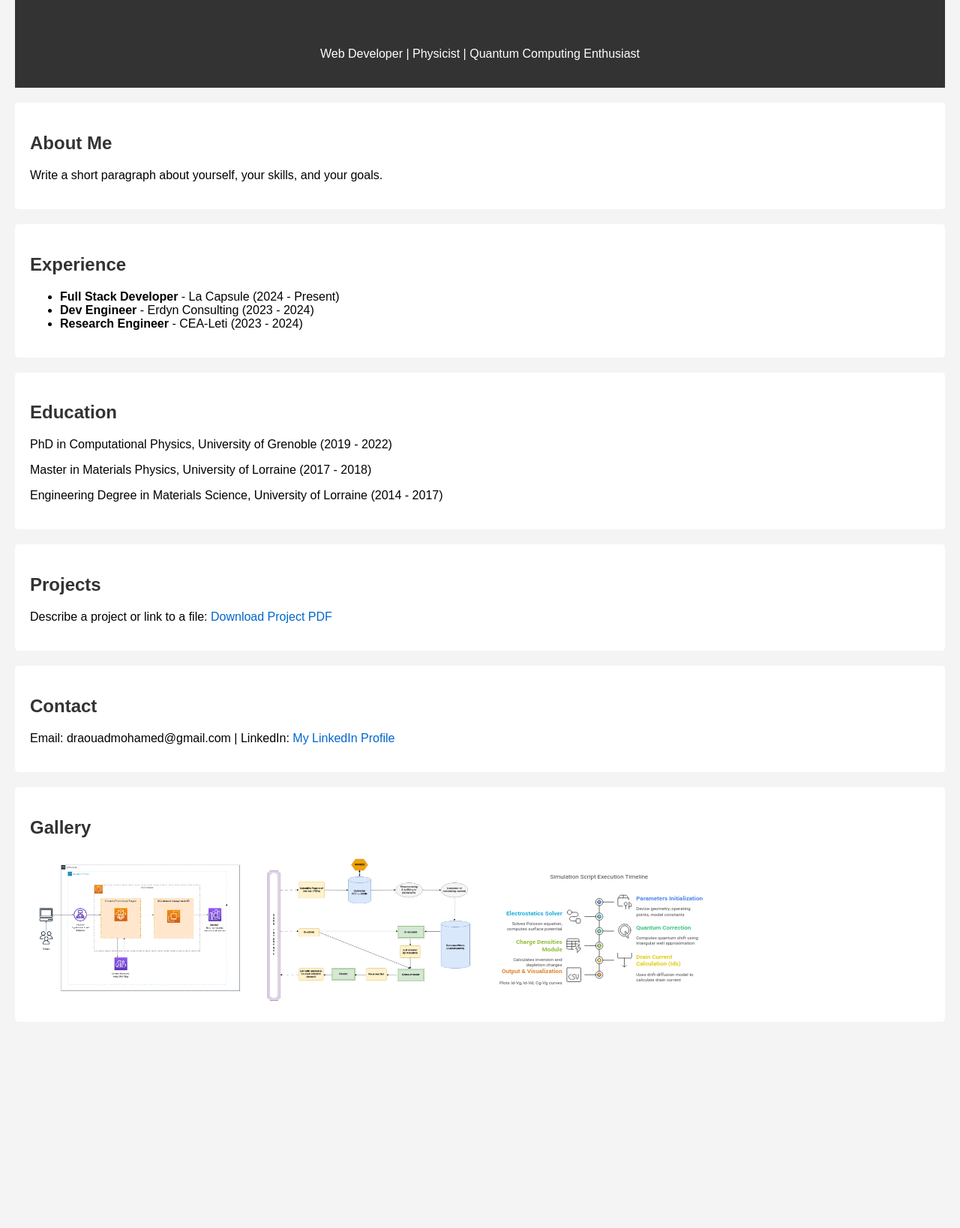
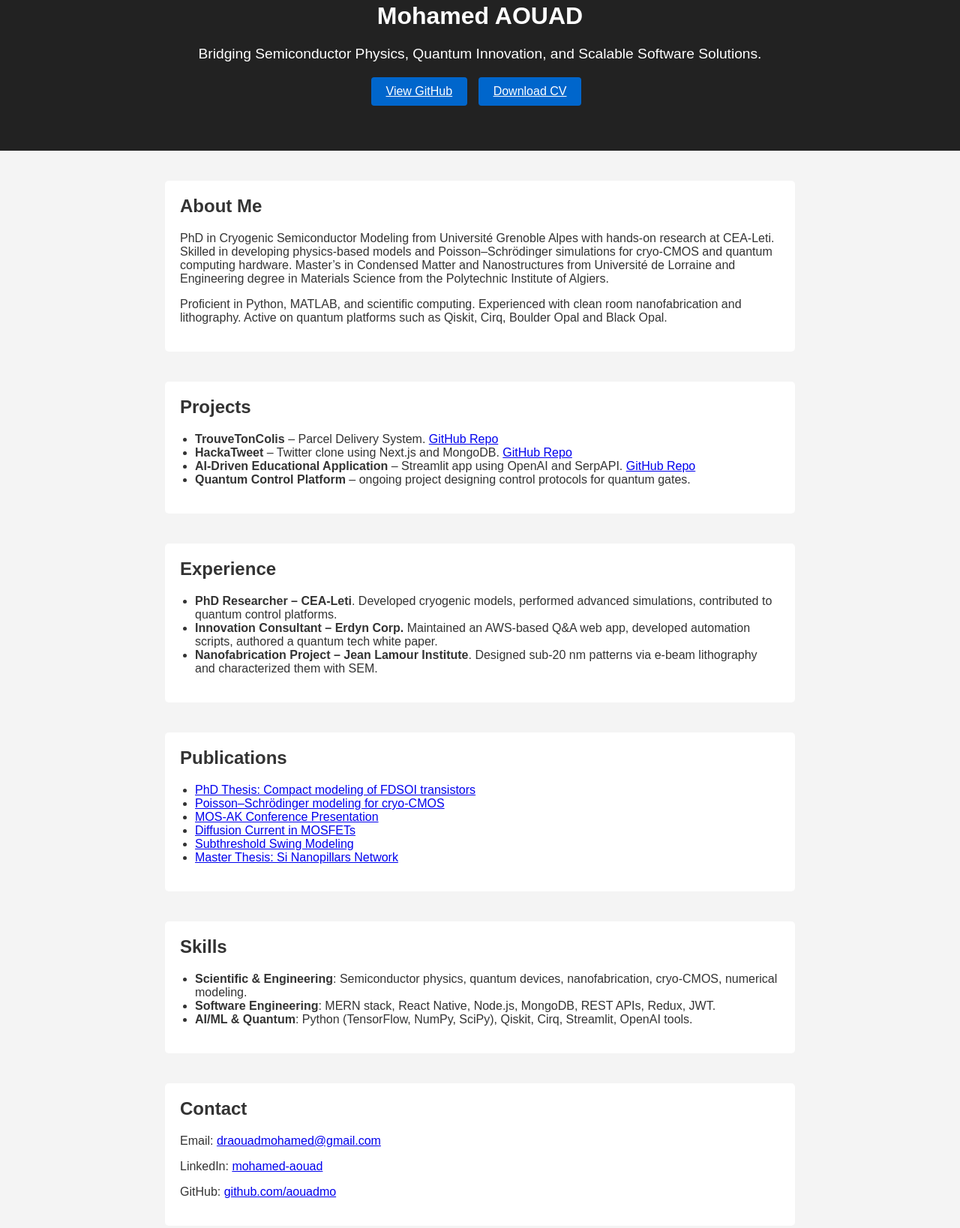
Before and after one commit to aouadmo/aouadmo.github.io, a plain HTML site: page index.html in a window 1280 px wide. Shown: the part 57-1695 px from the top of the page at 75% size. Before the commit the page ends 1460 px from the top, so only its background shows below. Drawn offline with Linux system fonts and the light colour scheme.

Commit message:
Revamp personal site with modern layout

```diff
--- a/index.html
+++ b/index.html
@@ -3,45 +3,70 @@
 <head>
     <meta charset="UTF-8">
     <meta name="viewport" content="width=device-width, initial-scale=1.0">
-    <title>Aouad's Resume</title>
+    <title>Mohamed AOUAD – Physicist & Full-Stack Developer</title>
     <link rel="stylesheet" href="styles.css">
 </head>
 <body>
-    <header>
-        <h1>Mohamed AOUAD, PhD</h1>
-        <p>Web Developer | Physicist | Quantum Computing Enthusiast</p>
+    <header class="hero">
+        <h1>Mohamed AOUAD</h1>
+        <p class="tagline">Bridging Semiconductor Physics, Quantum Innovation, and Scalable Software Solutions.</p>
+        <div class="cta">
+            <a class="btn" href="https://github.com/aouadmo" target="_blank">View GitHub</a>
+            <a class="btn" href="#" download>Download CV</a>
+        </div>
     </header>
-    <section>
+
+    <section id="about">
         <h2>About Me</h2>
-        <p>Write a short paragraph about yourself, your skills, and your goals.</p>
+        <p>PhD in Cryogenic Semiconductor Modeling from Université Grenoble Alpes with hands-on research at CEA-Leti. Skilled in developing physics-based models and Poisson–Schrödinger simulations for cryo-CMOS and quantum computing hardware. Master&rsquo;s in Condensed Matter and Nanostructures from Université de Lorraine and Engineering degree in Materials Science from the Polytechnic Institute of Algiers.</p>
+        <p>Proficient in Python, MATLAB, and scientific computing. Experienced with clean room nanofabrication and lithography. Active on quantum platforms such as Qiskit, Cirq, Boulder Opal and Black Opal.</p>
     </section>
-    <section>
+
+    <section id="projects">
+        <h2>Projects</h2>
+        <ul>
+            <li><strong>TrouveTonColis</strong> – Parcel Delivery System. <a href="https://github.com/aouadmo/TrouveTonColis" target="_blank">GitHub Repo</a></li>
+            <li><strong>HackaTweet</strong> – Twitter clone using Next.js and MongoDB. <a href="https://github.com/aouadmo/HackaTweet" target="_blank">GitHub Repo</a></li>
+            <li><strong>AI‑Driven Educational Application</strong> – Streamlit app using OpenAI and SerpAPI. <a href="https://github.com/aouadmo/AIEducation" target="_blank">GitHub Repo</a></li>
+            <li><strong>Quantum Control Platform</strong> – ongoing project designing control protocols for quantum gates.</li>
+        </ul>
+    </section>
+
+    <section id="experience">
         <h2>Experience</h2>
         <ul>
-            <li><strong>Full Stack Developer</strong> - La Capsule (2024 - Present)</li>
-            <li><strong>Dev Engineer</strong> - Erdyn Consulting (2023 - 2024)</li>
-            <li><strong>Research Engineer</strong> - CEA-Leti (2023 - 2024)</li>
+            <li><strong>PhD Researcher – CEA-Leti</strong>. Developed cryogenic models, performed advanced simulations, contributed to quantum control platforms.</li>
+            <li><strong>Innovation Consultant – Erdyn Corp.</strong> Maintained an AWS-based Q&amp;A web app, developed automation scripts, authored a quantum tech white paper.</li>
+            <li><strong>Nanofabrication Project – Jean Lamour Institute</strong>. Designed sub‑20&nbsp;nm patterns via e-beam lithography and characterized them with SEM.</li>
         </ul>
     </section>
-    <section>
-        <h2>Education</h2>
-        <p>PhD in Computational Physics, University of Grenoble (2019 - 2022)</p>
-        <p>Master in Materials Physics, University of Lorraine (2017 - 2018)</p>
-        <p>Engineering Degree in Materials Science, University of Lorraine (2014 - 2017)</p>
+
+    <section id="publications">
+        <h2>Publications</h2>
+        <ul>
+            <li><a href="#">PhD Thesis: Compact modeling of FDSOI transistors</a></li>
+            <li><a href="#">Poisson–Schrödinger modeling for cryo-CMOS</a></li>
+            <li><a href="#">MOS-AK Conference Presentation</a></li>
+            <li><a href="#">Diffusion Current in MOSFETs</a></li>
+            <li><a href="#">Subthreshold Swing Modeling</a></li>
+            <li><a href="#">Master Thesis: Si Nanopillars Network</a></li>
+        </ul>
     </section>
-    <section>
-        <h2>Projects</h2>
-        <p>Describe a project or link to a file: <a href="files/project.pdf">Download Project PDF</a></p>
+
+    <section id="skills">
+        <h2>Skills</h2>
+        <ul>
+            <li><strong>Scientific &amp; Engineering</strong>: Semiconductor physics, quantum devices, nanofabrication, cryo-CMOS, numerical modeling.</li>
+            <li><strong>Software Engineering</strong>: MERN stack, React Native, Node.js, MongoDB, REST APIs, Redux, JWT.</li>
+            <li><strong>AI/ML &amp; Quantum</strong>: Python (TensorFlow, NumPy, SciPy), Qiskit, Cirq, Streamlit, OpenAI tools.</li>
+        </ul>
     </section>
-    <section>
+
+    <section id="contact">
         <h2>Contact</h2>
-        <p>Email: draouadmohamed@gmail.com | LinkedIn: <a href="https://www.linkedin.com/in/mohamed-aouad-820332215/">My LinkedIn Profile</a></p>
-    </section>
-    <section>
-        <h2>Gallery</h2>
-        <img src="images/Augmented_consultant_Infrastructure_using_AWS.png" alt="Description of photo" width="300">
-        <img src="images/Augmented_consultant_Question_Answering_pipeline.png" alt="Description of photo" width="300">
-        <img src="images/Compact_model_execution_process.svg" alt="Description of photo" width="300">
+        <p>Email: <a href="mailto:draouadmohamed@gmail.com">draouadmohamed@gmail.com</a></p>
+        <p>LinkedIn: <a href="https://www.linkedin.com/in/mohamed-aouad-820332215/" target="_blank">mohamed-aouad</a></p>
+        <p>GitHub: <a href="https://github.com/aouadmo" target="_blank">github.com/aouadmo</a></p>
     </section>
 </body>
 </html>
--- a/styles.css
+++ b/styles.css
@@ -1,32 +1,58 @@
 body {
-    font-family: Arial, sans-serif;
+    font-family: Arial, Helvetica, sans-serif;
     margin: 0;
-    padding: 20px;
+    padding: 0;
     background-color: #f4f4f4;
-}
-header {
-    text-align: center;
-    background-color: #333;
-    color: white;
-    padding: 20px;
-}
-h1, h2 {
     color: #333;
 }
+
+.hero {
+    text-align: center;
+    padding: 60px 20px;
+    background-color: #222;
+    color: #fff;
+}
+
+.tagline {
+    font-size: 1.2rem;
+    margin: 20px 0;
+}
+
+.cta {
+    margin-top: 20px;
+}
+
+.btn {
+    display: inline-block;
+    padding: 10px 20px;
+    background: #0066cc;
+    color: #fff;
+    border-radius: 4px;
+    margin-right: 10px;
+}
+
+.btn:hover {
+    background: #004999;
+}
+
 section {
-    margin: 20px 0;
+    margin: 40px auto;
     padding: 20px;
-    background-color: white;
+    max-width: 800px;
+    background: #fff;
     border-radius: 5px;
 }
-img {
-    max-width: 100%;
-    height: auto;
+
+h1, h2 {
+    margin-top: 0;
 }
-a {
-    color: #0066cc;
-    text-decoration: none;
+
+ul {
+    padding-left: 20px;
 }
-a:hover {
-    text-decoration: underline;
+
+@media (max-width: 600px) {
+    .hero {
+        padding: 40px 10px;
+    }
 }
```
